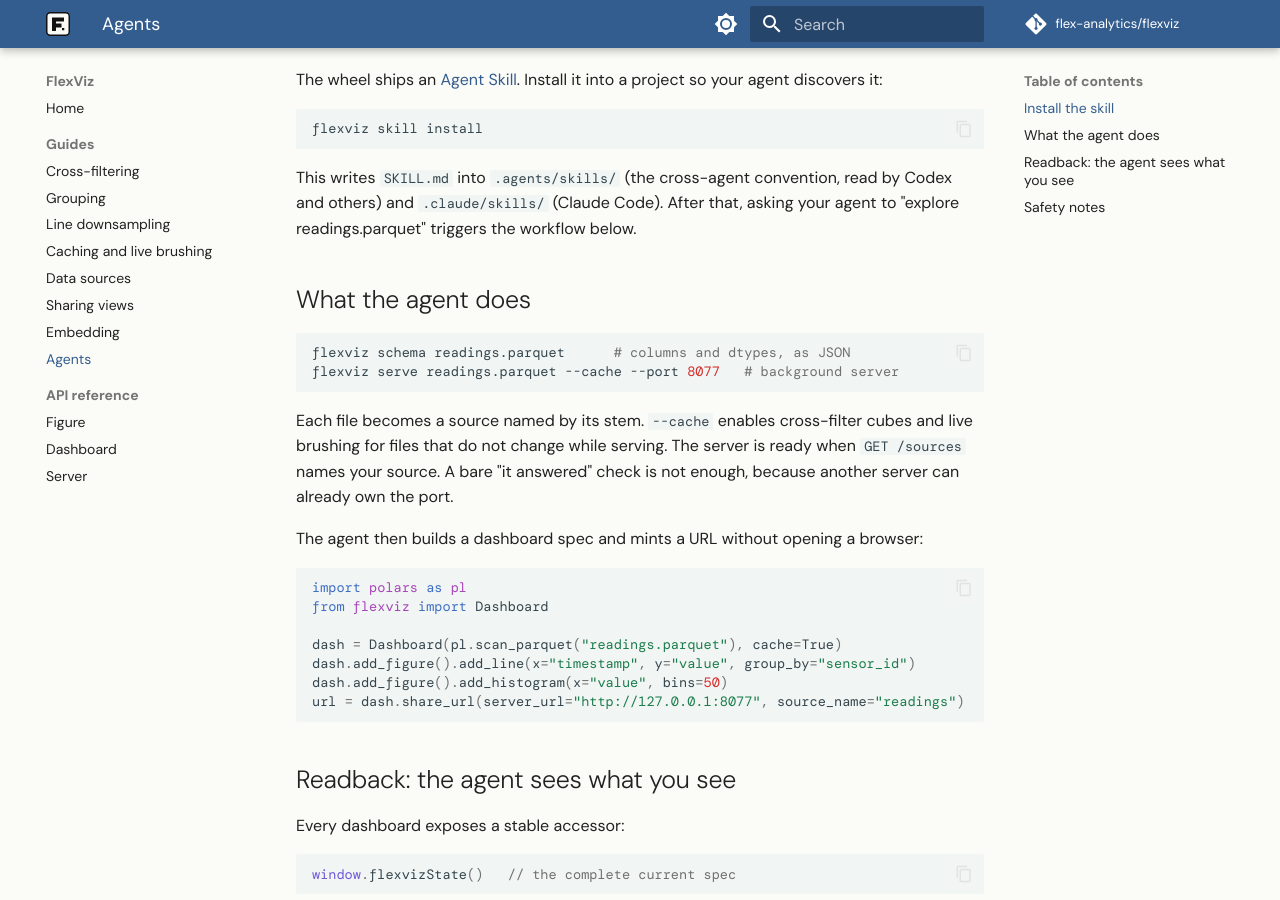
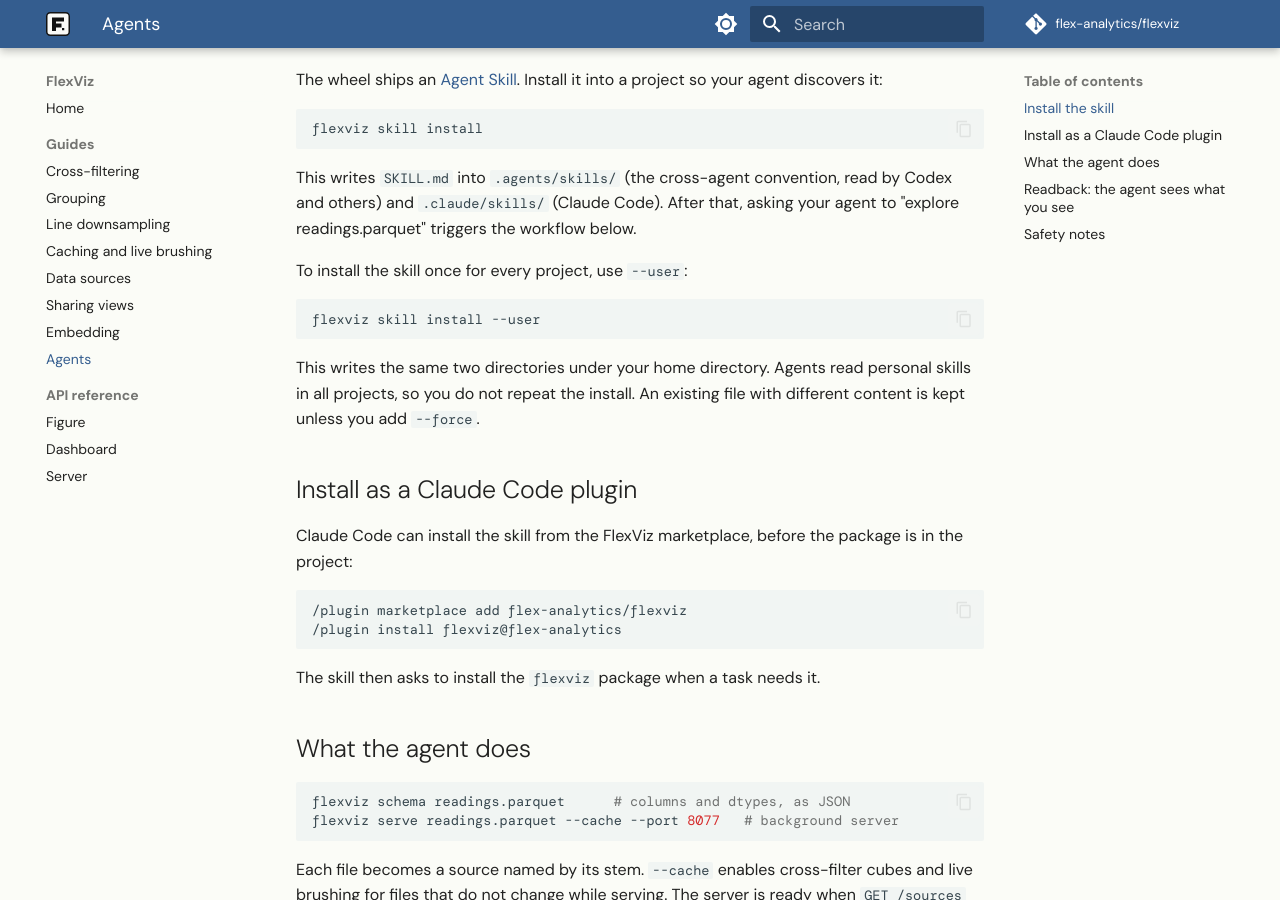
Before and after one commit to flex-analytics/flexviz, an MkDocs documentation site: the page built from docs/guides/ai-agents.md, in a window 1280 px wide and 900 px high, scrolled down 373 px. Built offline with MkDocs 1.6.1 and Material for MkDocs 9.7.7, drawn with Linux system fonts in a browser that asks for light colours; some web fonts are replaced; comment, search, counter and statistics services are not loaded.

Commit message:
feat(skill): add user-scope install and a plugin marketplace
unchanged /Users/jeroen/.agents/skills/flexviz-explore/SKILL.md
unchanged /Users/jeroen/.claude/skills/flexviz-explore/SKILL.md writes the skill under /Users/jeroen instead of a
project root, so agents find it in every project without a repeat install.
 and  are mutually exclusive.

 makes the repository a plugin marketplace
for Claude Code users, who then get the skill before they install the
package. The plugin is the repository itself, and  points
 at the packaged , so no second copy of SKILL.md
can drift from the wheel. Because the agent can now hold the skill before
the package exists, step 1 of SKILL.md tells it to ask before it installs
.

 has no  field, which  reports
as a warning. This is deliberate: pyproject.toml stays the one place the
version lives.

````diff
--- a/docs/guides/ai-agents.md
+++ b/docs/guides/ai-agents.md
@@ -22,6 +22,28 @@ flexviz skill install
 This writes `SKILL.md` into `.agents/skills/` (the cross-agent convention,
 read by Codex and others) and `.claude/skills/` (Claude Code). After that,
 asking your agent to "explore readings.parquet" triggers the workflow below.
+
+To install the skill once for every project, use `--user`:
+
+```bash
+flexviz skill install --user
+```
+
+This writes the same two directories under your home directory. Agents read
+personal skills in all projects, so you do not repeat the install. An
+existing file with different content is kept unless you add `--force`.
+
+## Install as a Claude Code plugin
+
+Claude Code can install the skill from the FlexViz marketplace, before the
+package is in the project:
+
+```
+/plugin marketplace add flex-analytics/flexviz
+/plugin install flexviz@flex-analytics
+```
+
+The skill then asks to install the `flexviz` package when a task needs it.
 
 ## What the agent does
 
````
Also changed, not shown: flexviz/skills/flexviz-explore/SKILL.md (+3 -1 lines), 4 other files.
